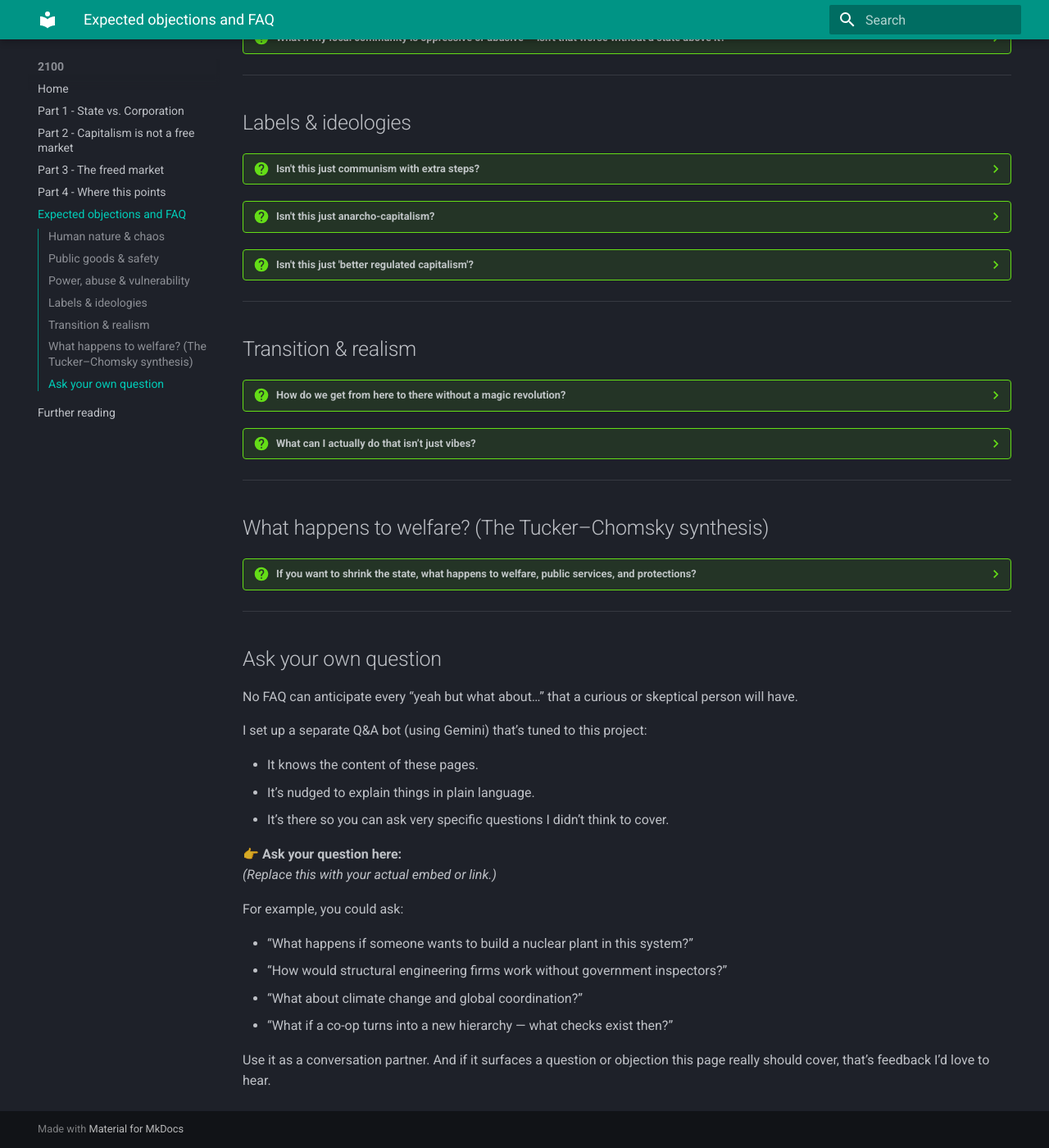
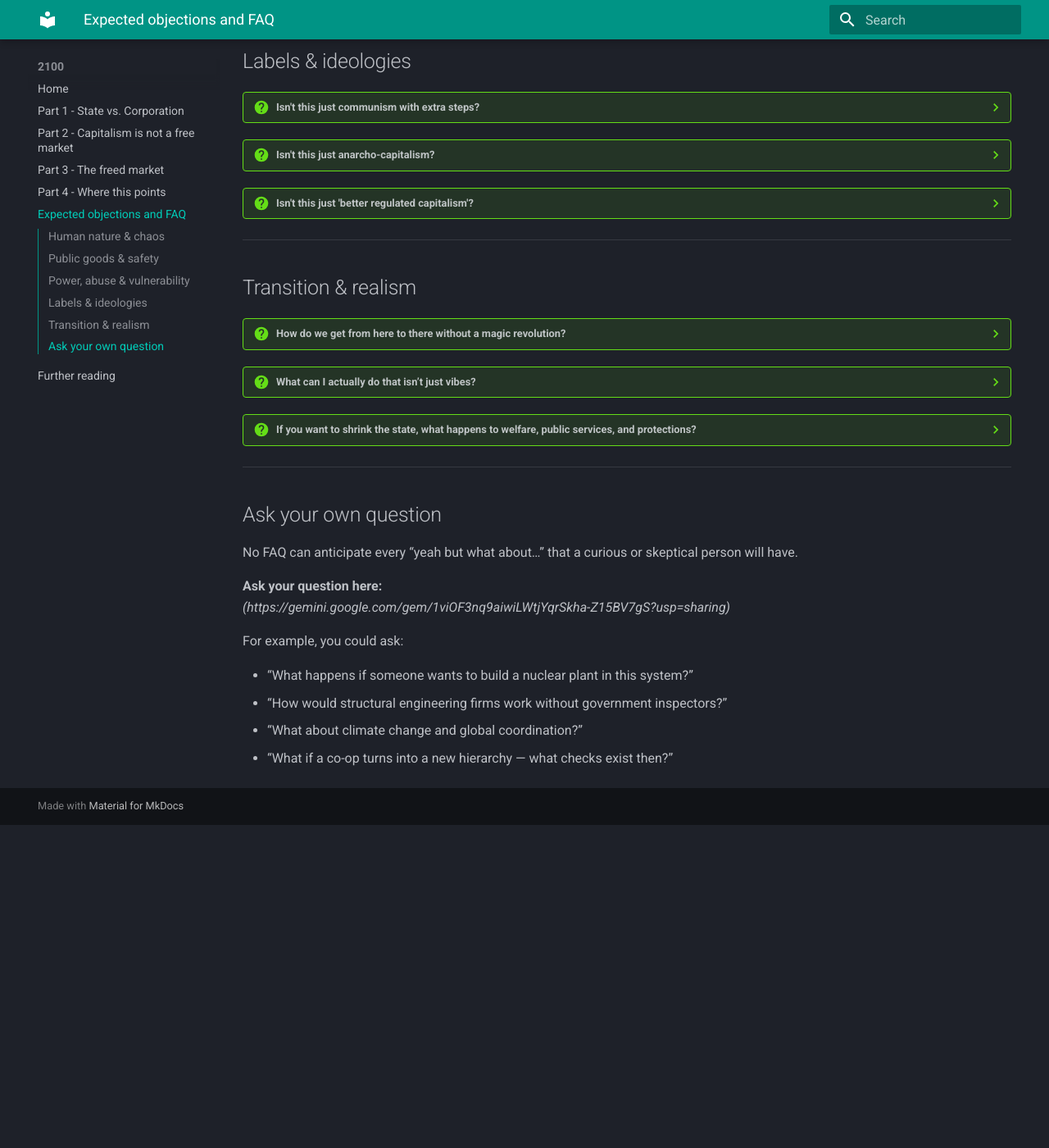
Before and after one commit to LucasVance/2100, an MkDocs documentation site: the page built from docs/objections.md, in a window 1280 px wide and 1400 px high, scrolled down 1370 px. Shown: the whole window at 82% size. Built offline with MkDocs 1.6.1 and Material for MkDocs 9.7.7, drawn with Linux system fonts in a browser that asks for light colours; after the commit the page ends 2376 px from its top, so only the background shows below that; some of the changed text lies outside the part shown.

Commit message:
Update objections

```diff
--- a/docs/objections.md
+++ b/docs/objections.md
@@ -10,10 +10,7 @@ This page is for the big, recurring “yeah but what about…” worries:
 -   public goods and safety
 -   power and abuse
 -   labels (“isn’t this just communism / anarcho-capitalism?”)
--   transition and realism
--   and, very specifically: **what happens to welfare?**
-
-If your question isn’t here, there’s an “Ask your own question” section at the bottom.
+-   transition and realism.
 
 ---
 
@@ -349,10 +346,6 @@ If your question isn’t here, there’s an “Ask your own question” section
     None of that guarantees “victory.” But it changes what you’re cooperating with,
     and that’s not nothing.
 
----
-
-## What happens to welfare? (The Tucker–Chomsky synthesis)
-
 ??? question "If you want to shrink the state, what happens to welfare, public services, and protections?"
 
     This is the place where a lot of anarchist / libertarian talk turns ugly fast, so
@@ -416,17 +409,10 @@ If your question isn’t here, there’s an “Ask your own question” section
 
 ## Ask your own question
 
-No FAQ can anticipate every “yeah but what about…” that a curious or skeptical person
-will have.
+No FAQ can anticipate every “yeah but what about…” that a curious or skeptical person will have.
 
-I set up a separate Q&A bot (using Gemini) that’s tuned to this project:
-
--   It knows the content of these pages.
--   It’s nudged to explain things in plain language.
--   It’s there so you can ask very specific questions I didn’t think to cover.
-
-👉 **Ask your question here:**
-_(Replace this with your actual embed or link.)_
+**Ask your question here:**
+_(https://gemini.google.com/gem/1viOF3nq9aiwiLWtjYqrSkha-Z15BV7gS?usp=sharing)_
 
 For example, you could ask:
 
@@ -434,6 +420,3 @@ For example, you could ask:
 -   “How would structural engineering firms work without government inspectors?”
 -   “What about climate change and global coordination?”
 -   “What if a co-op turns into a new hierarchy — what checks exist then?”
-
-Use it as a conversation partner. And if it surfaces a question or objection this
-page really should cover, that’s feedback I’d love to hear.
```
